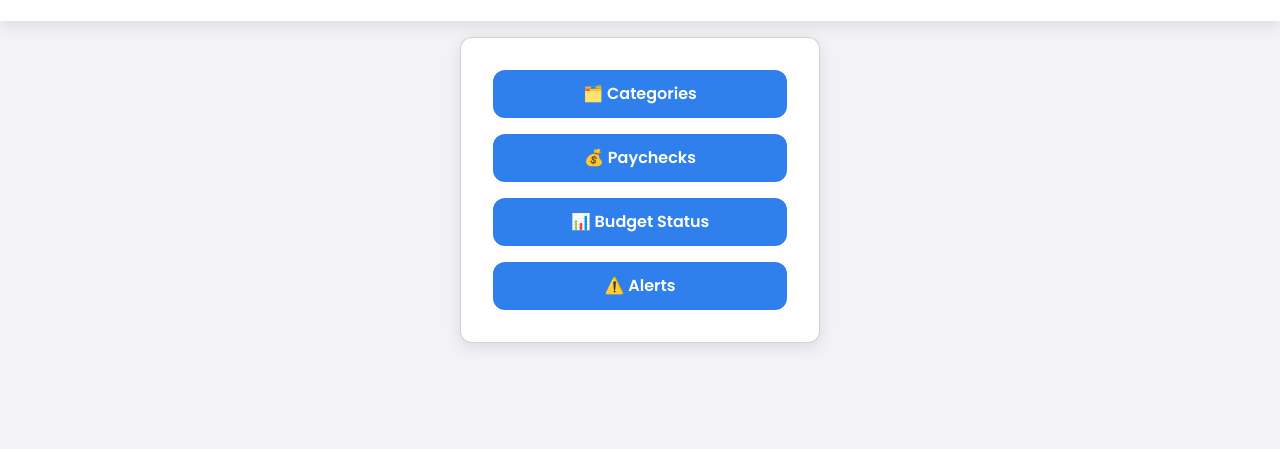
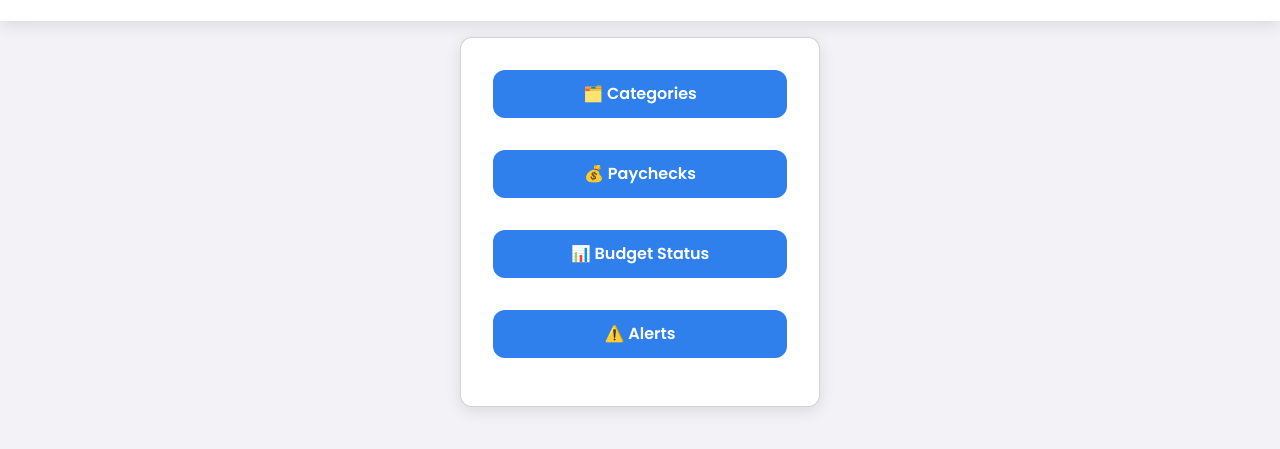
Before and after one commit to aleink/budget-bot, a plain HTML site: page docs/index.html in a window 1280 px wide. Shown: the part 57-506 px from the top of the page. Drawn offline with nearby package versions, Linux system fonts and the light colour scheme.

Commit message:
ui: home → centered card with stacked, spaced buttons

```diff
--- a/docs/index.html
+++ b/docs/index.html
@@ -20,18 +20,18 @@
   <div class="container flex-fill d-flex align-items-center justify-content-center">
     <div class="card" style="width:100%; max-width: 360px;">
       <div class="card-body">
-        <a href="categories.html" class="btn btn-primary w-100 mb-3">
+        <p><a href="categories.html" class="btn btn-primary w-100 mb-3">
           🗂️ Categories
-        </a>
-        <a href="cycles.html" class="btn btn-primary w-100 mb-3">
+        </a></p>
+        <p><a href="cycles.html" class="btn btn-primary w-100 mb-3">
           💰 Paychecks
-        </a>
-        <a href="budget.html" class="btn btn-primary w-100 mb-3">
+        </a></p>
+        <p><a href="budget.html" class="btn btn-primary w-100 mb-3">
           📊 Budget Status
-        </a>
-        <a href="alerts.html" class="btn btn-primary w-100 mb-0">
+        </a></p>
+        <p><a href="alerts.html" class="btn btn-primary w-100 mb-0">
           ⚠️ Alerts
-        </a>
+        </a></p>
       </div>
     </div>
   </div>
```
